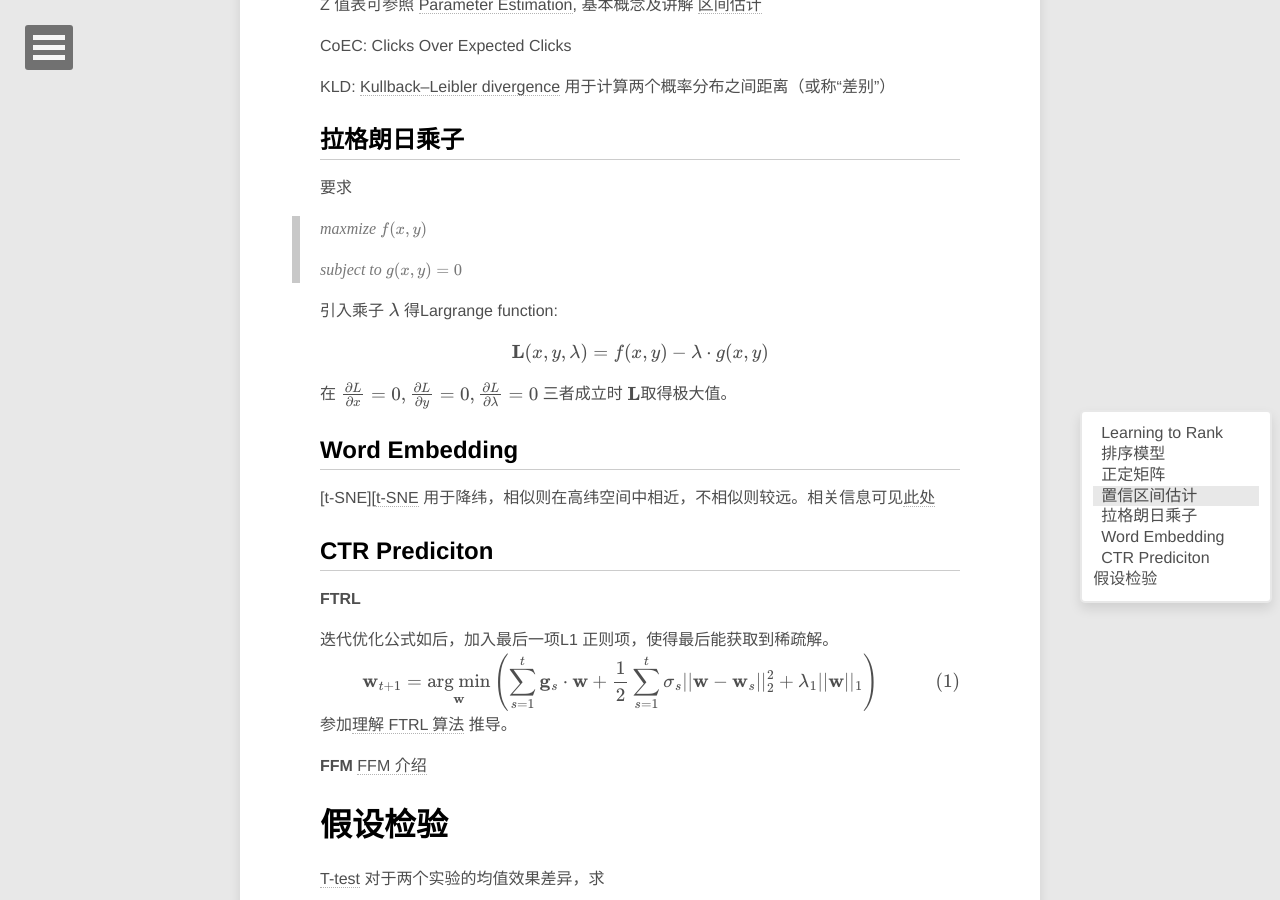
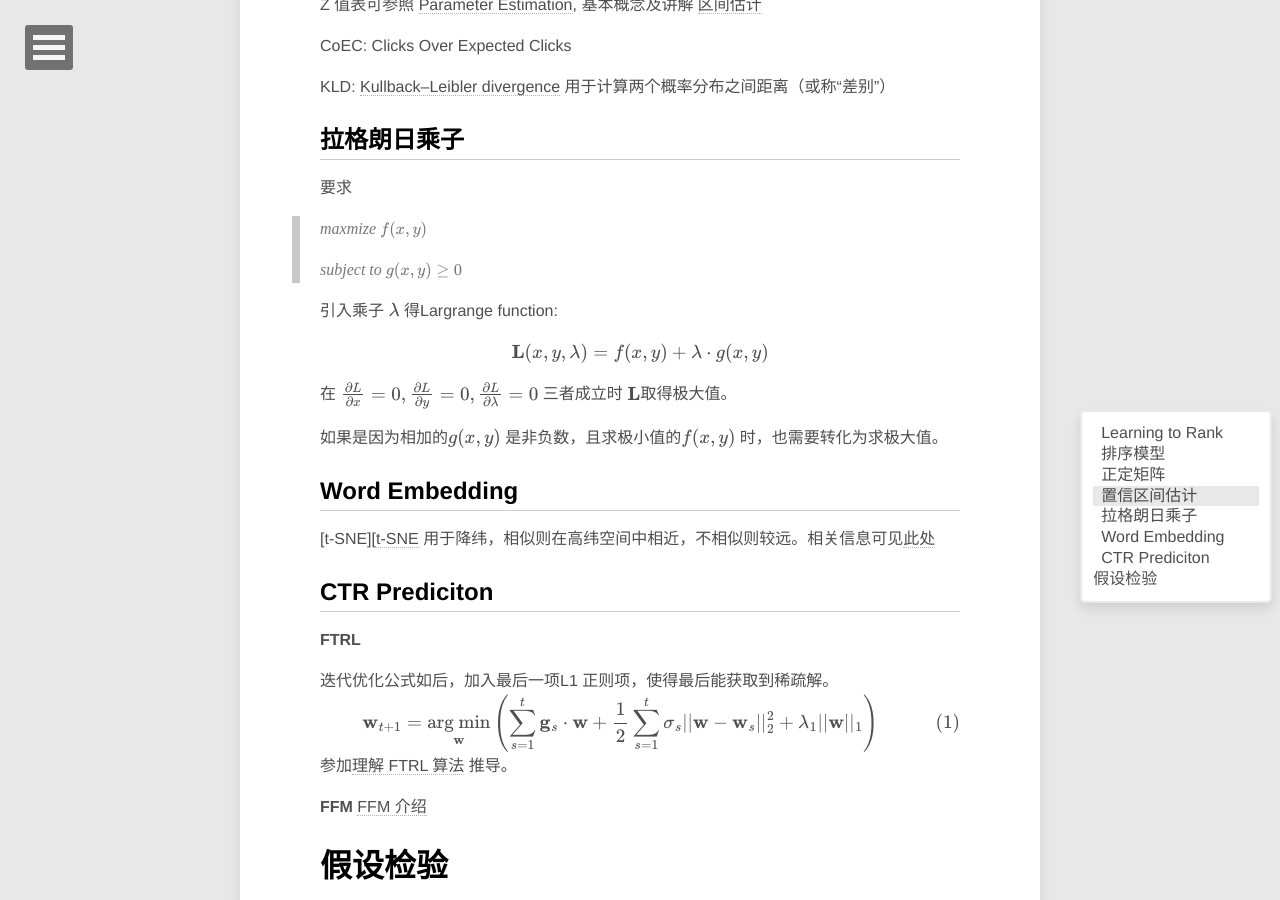
Before and after one commit to jinntrance/blog, a Jekyll site: the page built from CHINESE/_posts/2015-06-03-notes-of-ml.md, in a window 1280 px wide and 900 px high, scrolled down 3337 px. Built offline with Jekyll 4.4.1, drawn with Linux system fonts in a browser that asks for light colours; formulas are drawn with MathJax 3; comment, search, counter and statistics services are not loaded.

Commit message:
add new comment

```diff
--- a/CHINESE/_posts/2015-06-03-notes-of-ml.md
+++ b/CHINESE/_posts/2015-06-03-notes-of-ml.md
@@ -148,16 +148,18 @@ KLD: [Kullback–Leibler divergence][KLD] 用于计算两个概率分布之间
 
 >  maxmize $f(x, y) $
 >
->  subject to $g(x, y) = 0$
+>  subject to $g(x, y) \ge 0$
 
 引入乘子 $\lambda$ 得Largrange function:
 
 
 $$
-\textbf L(x, y, \lambda) = f(x, y) - \lambda \cdot g(x, y)
+\textbf L(x, y, \lambda) = f(x, y) + \lambda \cdot g(x, y)
 $$
 
 在 $\frac{\partial L}{\partial x} = 0, \frac{\partial L}{\partial y} = 0, \frac{\partial L}{\partial \lambda} = 0$  三者成立时 $\textbf L$取得极大值。
+
+如果是因为相加的$g(x, y)$ 是非负数，且求极小值的$f(x, y)$ 时，也需要转化为求极大值。
 
 
 
```
